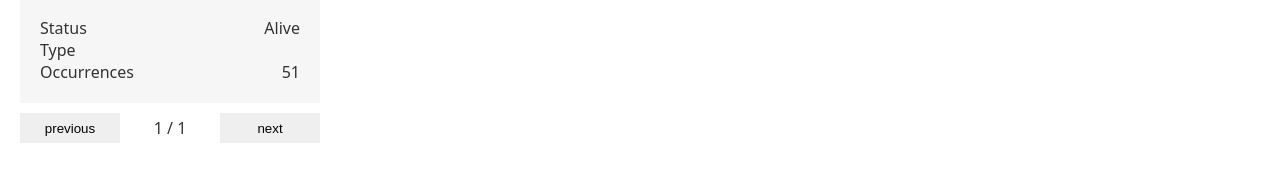
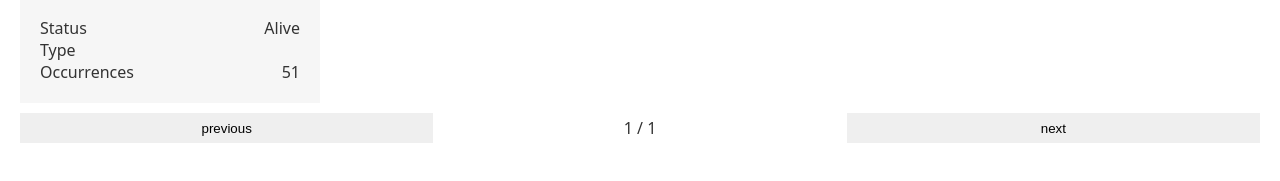
Before and after one commit to m-a-mohsen/Rene-Mahmoud-Pro3_rick-and-morty-app, a website: page index.html in a window 1280 px wide. Shown: the part 487-668 px from the top of the page. Drawn offline with Linux system fonts and the light colour scheme; no server answers.

Commit message:
a little bit css and index.js

```diff
--- a/components/nav-pagination/nav-pagination.css
+++ b/components/nav-pagination/nav-pagination.css
@@ -1,7 +1,8 @@
 .navigation {
   height: 30px;
   display: grid;
-  grid-template-columns: 100px 100px 100px;
+  grid-template-columns: 1fr 1fr 1fr;
+  align-self: end;
 }
 
 .navigation__pagination {
--- a/index.js
+++ b/index.js
@@ -27,13 +27,10 @@ export async function fetchCharacters() {
       // const characterName = character.name;
       const characterPicture = character.image;
       const characterName = character.name;
+      // status unknown
       const characterStatus = character.status;
-
-      // type is sometimes empty. what should we add? just "unknown"?
       const characterType = character.type;
-
-      // we need to count the numbers of episodes
-      // const characterOccurrences = count episodes Array;
+      const characterOccurrences = characterOccurrences.length;
       console.log(characterPicture);
       console.log(characterName);
       console.log(characterStatus);
```
